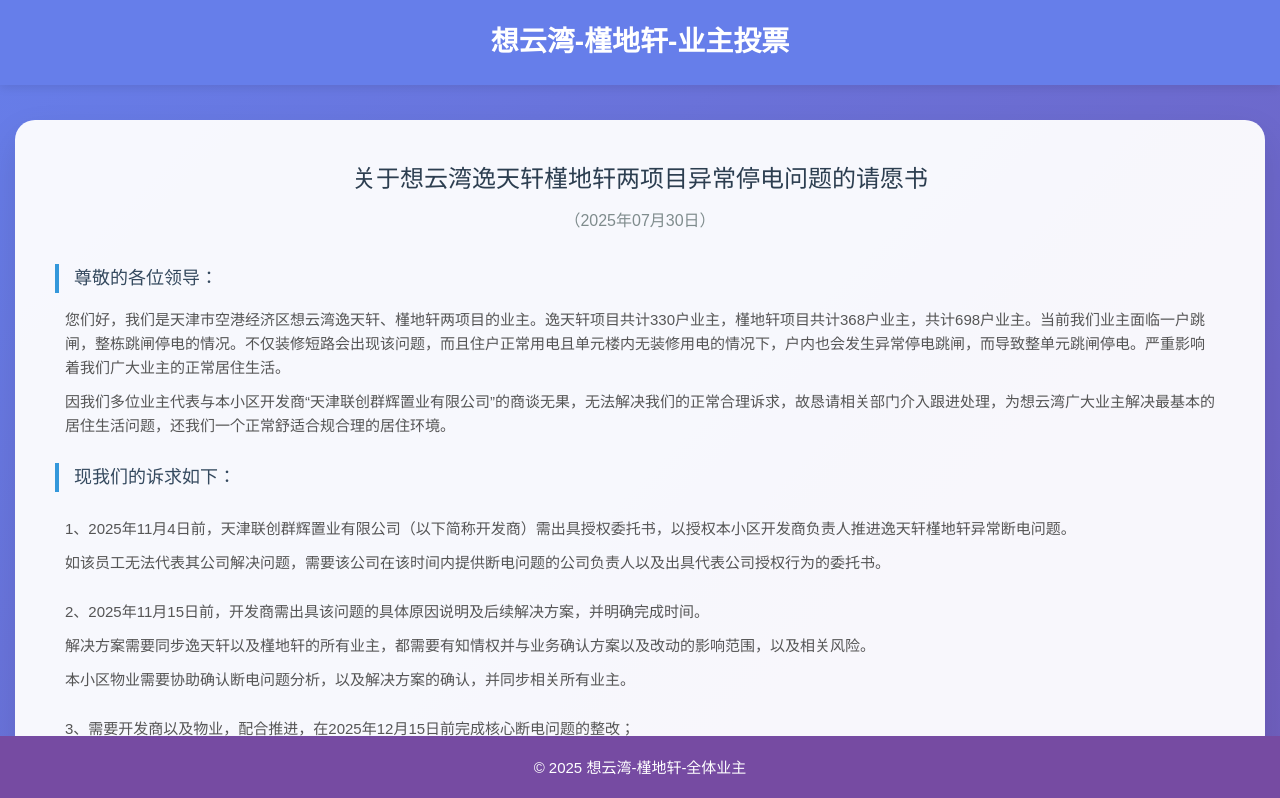
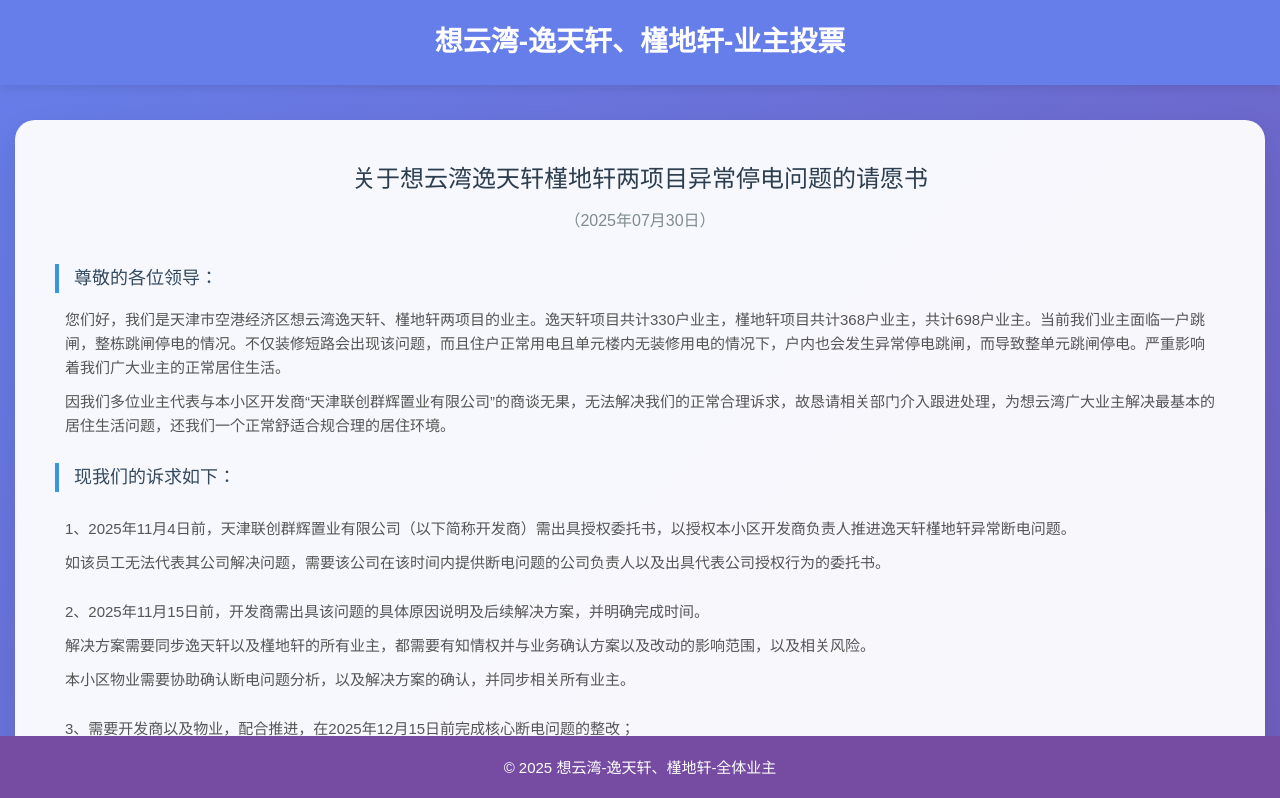
Before and after one commit to lang-CN/sing-vote, a Vue app: page / in a window 1280 px wide. Shown: the top 798 px of the page. Built offline with nearby package versions, Linux system fonts and the light colour scheme; no server answers.

Commit message:
修改 header footer

```diff
--- a/src/components/AppFooter.vue
+++ b/src/components/AppFooter.vue
@@ -10,7 +10,7 @@
   props: {
     copyright: {
       type: String,
-      default: '© 2025 想云湾-槿地轩-全体业主'
+      default: '© 2025 想云湾-逸天轩、槿地轩-全体业主'
     }
   }
 }
--- a/src/components/AppHeader.vue
+++ b/src/components/AppHeader.vue
@@ -10,7 +10,7 @@
   props: {
     title: {
       type: String,
-      default: '想云湾-槿地轩-业主投票'
+      default: '想云湾-逸天轩、槿地轩-业主投票'
     }
   }
 }
```
